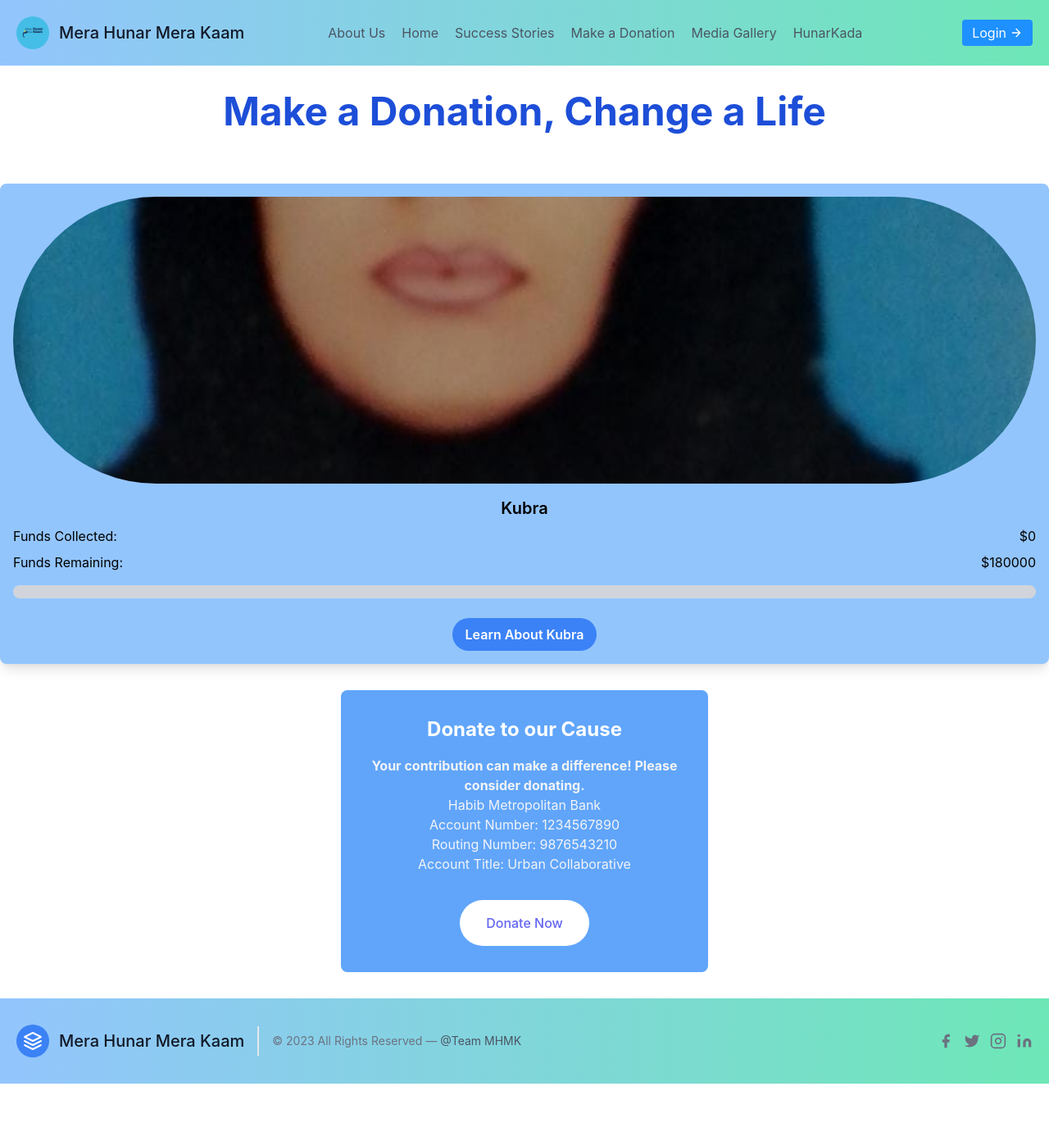
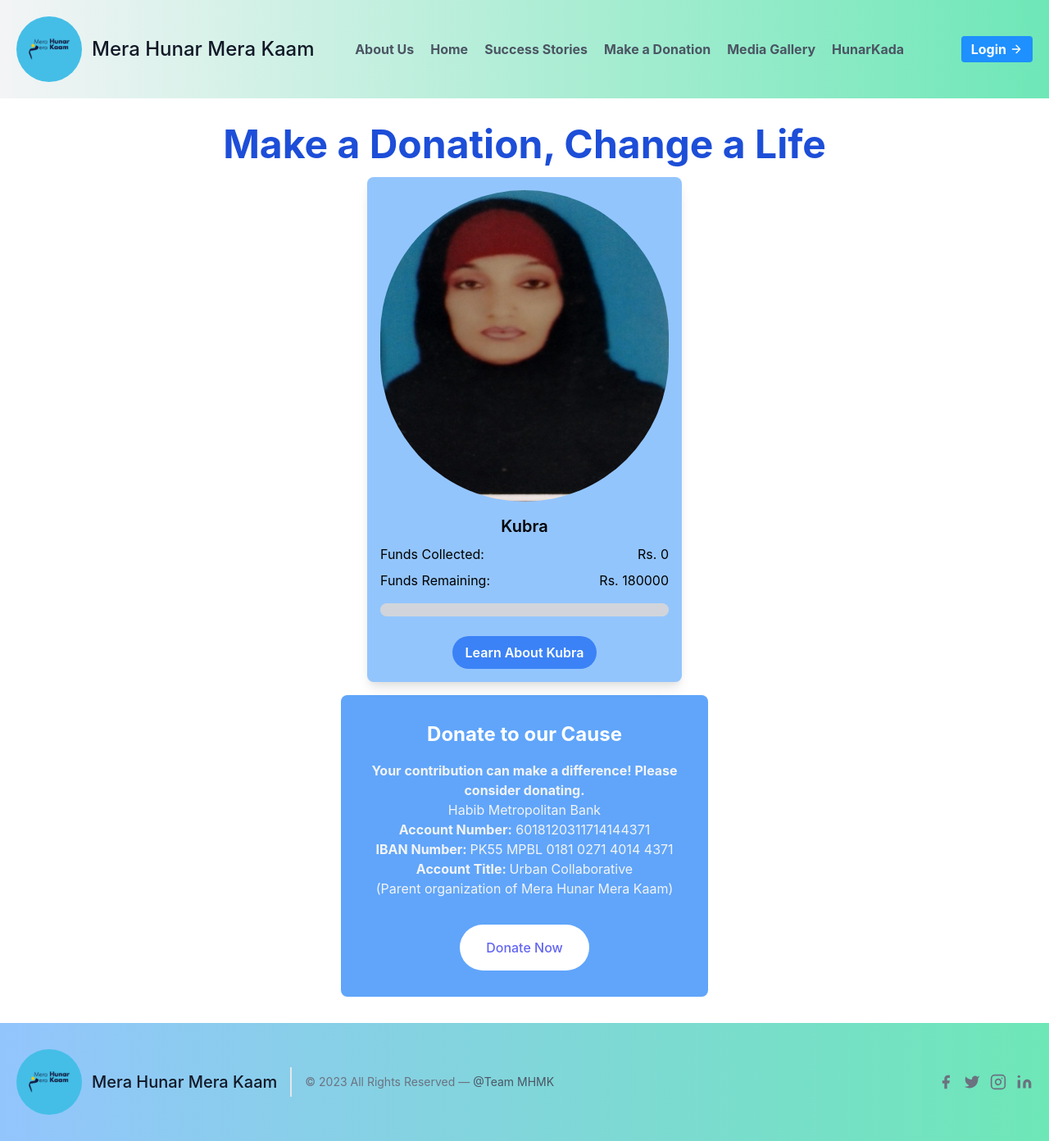
Before and after one commit to am07127/INotebook, a React (Create React App) app: page /donation in a window 1280 px wide. Shown: the whole page at 82% size. Before the commit the page ends 1322 px from the top, so only its background shows below. Built offline with nearby package versions, Linux system fonts and the light colour scheme.

Commit message:
Changes - quick fixes made

```diff
--- a/src/components/donation.js
+++ b/src/components/donation.js
@@ -10,7 +10,7 @@ const cardData = [
     total: 180000,
     image: "/PICTURES/KUBRA.jpg",
     description:
-      "An aspiring beautician and mother of three, Kubra is looking forward to pursue her passion by setting up a home studio for which she needs your assistance",
+      "An aspiring beautician and mother of three, Kubra is looking forward to pursue her passion by setting up a home studio for which she needs your assistance \n. She left her home 7 years ago due to personal challenges. Now, to pursue her passion, and to contribute to her family’s income, she is looking forward to set up a home studio. \n The costs will include purcease of beauty care products, parlor furniture, and other equipment.\n Kubra connected with our team that did a thorough evaluation to come up with a viable and sustainable business proposition.",
   },
   // {
   //   id: 2,
@@ -41,39 +41,65 @@ const DonationPage = () => {
   // Use the calculated number of columns in your className
   const gridClass = `grid grid-cols-1 md:grid-cols-${numberOfColumns} gap-4`;
   const [openAccordion, setOpenAccordion] = useState(null);
+  // Creating Modal for Kubra description
+  const [isModalOpen, setIsModalOpen] = useState(false);
+  const [selectedPerson, setSelectedPerson] = useState(null);
+
+  // in line Modal function within DonationPage
+  const Modal = ({ person, onClose }) => (
+    <div className="fixed inset-0 bg-black bg-opacity-50 flex items-center justify-center">
+      <div className="bg-white p-4 max-w-full max-h-full overflow-y-auto ">
+        {/* Modal content, including the long description */}
+        <h2 className="text-xl font-semibold mb-4">{person.name}</h2>
+        <p className="text-lg text-gray-800 font-serif">{person.description}</p>
+
+        {/* Close button */}
+        <button
+          className="mt-4 bg-blue-500 text-white font-semibold py-2 px-4 rounded-full inline-block focus:outline-none"
+          onClick={onClose}
+        >
+          Close
+        </button>
+      </div>
+    </div>
+  );
 
   const handleAccordionClick = (personId) => {
     // If the clicked accordion is already open, close it. Otherwise, open it.
     setOpenAccordion((prevOpenAccordion) =>
       prevOpenAccordion === personId ? null : personId
     );
+    setSelectedPerson(cardData.find((person) => person.id === personId));
+    setIsModalOpen(true);
+
   };
   return (
     <div className="bg-white min-h-screen flex flex-col items-center justify-center py-8">
       <h1 className="text-3xl md:text-5xl px-8 text-black font-bold text-blue-700 font-cursive body-font">
         Make a Donation, Change a Life
       </h1>
-      <div className="container mx-auto mt-8 py-8">
+      {/* <div className="container mx-auto mt-10 py-10 flex flex-wrap items-center justify-center"> Made changes here for centering Kubra */}
+      <div className="flex flex-wrap justify-center">
         <div className={gridClass}>
           {cardData.map((person) => (
             <div
               key={person.id}
-              className="bg-blue-300 rounded-lg shadow-lg p-4 transition duration-300 transform hover:scale-105"
+              className="bg-blue-300 rounded-lg shadow-lg p-4 transition duration-300 transform hover:scale-105 m-4 w-96"
             >
               <img
                 src={`${person.image}`}
                 alt={person.name}
-                className="w-full h-full rounded-full object-cover object-center"
-                style={{ maxHeight: "350px" }}
+                className="w-full h-full rounded-full object-center"
+                style={{ maxHeight: "380px" }}
               />
               <h3 className="text-xl font-semibold mt-4">{person.name}</h3>
               <div className="flex justify-between mt-2">
                 <p>Funds Collected:</p>
-                <p>${person.collected}</p>
+                <p>Rs. {person.collected}</p>
               </div>
               <div className="flex justify-between mt-2">
                 <p>Funds Remaining:</p>
-                <p>${person.total - person.collected}</p>
+                <p>Rs. {person.total - person.collected}</p>
               </div>
 
               <div className="mt-4">
@@ -90,17 +116,25 @@ const DonationPage = () => {
                 <button
                   className="accordion-header bg-blue-500 hover:bg-blue-700 text-white font-semibold py-2 px-4 rounded-full inline-block mx-auto mt-4 focus:outline-none text-center"
                   onClick={() => handleAccordionClick(person.id)}
+
                 >
                   Learn About {person.name}
                 </button>
               </div>
-              {openAccordion === person.id && (
+              {/* {openAccordion === person.id && (
                 <div className="accordion-body bg-gray-100 p-4 border-t border-gray-200 py-2">
                   <p className="text-lg text-gray-800 font-serif">
                     {person.description}
                   </p>
                 </div>
+              )} */}
+              {isModalOpen && (
+                <Modal
+                  person={selectedPerson}
+                  onClose={() => setIsModalOpen(false)}
+                />
               )}
+
             </div>
           ))}
         </div>
@@ -191,9 +225,10 @@ const DonationPage = () => {
           </strong>
         </p>
         <p className="text-gray-100">Habib Metropolitan Bank</p>
-        <p className="text-gray-100">Account Number: 1234567890</p>
-        <p className="text-gray-100">Routing Number: 9876543210</p>
-        <p className="text-gray-100">Account Title: Urban Collaborative</p>
+        <p className="text-gray-100"><strong>Account Number:</strong> 6018120311714144371</p>
+        <p className="text-gray-100"><strong>IBAN Number: </strong>PK55 MPBL 0181 0271 4014 4371</p>
+        <p className="text-gray-100"><strong>Account Title: </strong>Urban Collaborative</p>
+        <p className="text-gray-100">(Parent organization of Mera Hunar Mera Kaam)</p>
 
         <a
           href="https://forms.gle/qKVhQ5A75tQxHQDP8"
--- a/src/components/footer.js
+++ b/src/components/footer.js
@@ -7,8 +7,8 @@ export default class footer extends Component {
         <footer className="text-gray-600 body-font bg-gradient-to-r from-blue-300 to-green-300">
           <div className="container px-5 py-8 mx-auto flex items-center sm:flex-row flex-col">
             <a className="flex title-font font-medium items-center md:justify-start justify-center text-gray-900">
-              <svg
-                src="/logo1.jpeg"
+              {/* <svg
+                // src="logo1.jpeg"
                 fill="none"
                 stroke="currentColor"
                 stroke-linecap="round"
@@ -17,8 +17,14 @@ export default class footer extends Component {
                 className="w-10 h-10 text-white p-2 bg-blue-500 rounded-full"
                 viewBox="0 0 24 24"
               >
+                <image href="logo1.jpeg" width="24" height="24" />
                 <path d="M12 2L2 7l10 5 10-5-10-5zM2 17l10 5 10-5M2 12l10 5 10-5"></path>
-              </svg>
+              </svg>*/}
+              <img
+                src="logo1.jpeg"
+                alt="Logo"
+                className="w-20 h-20 text-white bg-blue-500 rounded-full"
+              />
               <span className="ml-3 text-xl">Mera Hunar Mera Kaam</span>
             </a>
             <p className="text-sm text-gray-500 sm:ml-4 sm:pl-4 sm:border-l-2 sm:border-gray-200 sm:py-2 sm:mt-0 mt-4">
--- a/src/components/header.js
+++ b/src/components/header.js
@@ -1,38 +1,55 @@
+// new code
 import React, { Component } from "react";
-import {Link} from "react-router-dom";
+import { Link } from "react-router-dom";
 
-export default class extends Component {
+export default class Header extends Component {
   render() {
     return (
       <div>
-        <header className="text-gray-600 body-font bg-gradient-to-r from-blue-300 to-green-300">
+        <header className="text-gray-600 body-font bg-gradient-to-r from-gray-100 to-green-300">
           <div className="container mx-auto flex flex-wrap p-5 flex-col md:flex-row items-center">
             <Link className="flex title-font font-medium items-center text-gray-900 mb-4 md:mb-0">
               <img
                 src="logo1.jpeg"
                 alt="Logo"
-                className="w-10 h-10  rounded-full"
+                className="w-20 h-20 rounded-full"
               />
+              <span className="ml-3 text-2xl">Mera Hunar Mera Kaam</span>
+            </Link>
 
-              <span className="ml-3 text-xl">Mera Hunar Mera Kaam</span>
+            <nav className="md:ml-auto md:mr-auto flex flex-wrap items-center text-base justify-center">
+              <Link className="mr-5 hover:text-gray-900 font-bold" to="/team">
+                About Us
               </Link>
-            <nav className="md:ml-auto md:mr-auto flex flex-wrap items-center text-base justify-center">
-              <Link className="mr-5 hover:text-gray-900" to="/team">About Us</Link>
-              <Link className="mr-5 hover:text-gray-900" to="/">Home</Link>
-              <Link className="mr-5 hover:text-gray-900" to="/stories">Success Stories</Link>
-              <Link className="mr-5 hover:text-gray-900" to="/donation">Make a Donation</Link>
-              <Link className="mr-5 hover:text-gray-900" to="/media">Media Gallery</Link>
-              <Link className="mr-5 hover:text-gray-900" to="/hunarkada">HunarKada</Link>
+              <Link className="mr-5 hover:text-gray-900 font-bold" to="/">
+                Home
+              </Link>
+              <Link className="mr-5 hover:text-gray-900 font-bold" to="/stories">
+                Success Stories
+              </Link>
+              <Link className="mr-5 hover:text-gray-900 font-bold" to="/donation">
+                Make a Donation
+              </Link>
+              <Link className="mr-5 hover:text-gray-900 font-bold" to="/media">
+                Media Gallery
+              </Link>
+              <Link className="mr-5 hover:text-gray-900 font-bold" to="/hunarkada">
+                HunarKada
+              </Link>
             </nav>
+
             <Link to="/login">
-            <button className="inline-flex items-center bg-gray-100 border-0 py-1 px-3 focus:outline-none hover:bg-gray-200 rounded text-base mt-4 md:mt-0" style={{color:'white',backgroundColor:'dodgerblue'}}>
-              Login
+              <button
+                className="inline-flex items-center bg-gray-100 border-0 py-1 px-3 focus:outline-none hover:bg-gray-200 rounded text-base mt-4 md:mt-0"
+                style={{ color: "white", backgroundColor: "dodgerblue" }}
+              >
+                <b>Login</b>
                 <svg
                   fill="none"
                   stroke="currentColor"
-                stroke-linecap="round"
-                stroke-linejoin="round"
-                stroke-width="2"
+                  strokeLinecap="round"
+                  strokeLinejoin="round"
+                  strokeWidth="2"
                   className="w-4 h-4 ml-1"
                   viewBox="0 0 24 24"
                 >
@@ -46,3 +63,56 @@ export default class extends Component {
     );
   }
 }
+
+
+
+// old code
+
+// import React, { Component } from "react";
+// import {Link} from "react-router-dom";
+
+// export default class extends Component {
+//   render() {
+//     return (
+//       <div>
+//         <header className="text-gray-600 body-font bg-gradient-to-r from-blue-300 to-green-300">
+//           <div className="container mx-auto flex flex-wrap p-5 flex-col md:flex-row items-center">
+//             <Link className="flex title-font font-medium items-center text-gray-900 mb-4 md:mb-0">
+//               <img
+//                 src="logo1.jpeg"
+//                 alt="Logo"
+//                 className="w-20 h-20  rounded-full"
+//               />
+
+//               <span className="ml-3 text-xl">Mera Hunar Mera Kaam</span>
+//             </Link>
+//             <nav className="md:ml-auto md:mr-auto flex flex-wrap items-center text-base justify-center">
+//               <Link className="mr-5 hover:text-gray-900" to="/team">About Us</Link>
+//               <Link className="mr-5 hover:text-gray-900" to="/">Home</Link>
+//               <Link className="mr-5 hover:text-gray-900" to="/stories">Success Stories</Link>
+//               <Link className="mr-5 hover:text-gray-900" to="/donation">Make a Donation</Link>
+//               <Link className="mr-5 hover:text-gray-900" to="/media">Media Gallery</Link>
+//               <Link className="mr-5 hover:text-gray-900" to="/hunarkada">HunarKada</Link>
+//             </nav>
+//             <Link to="/login">
+//             <button className="inline-flex items-center bg-gray-100 border-0 py-1 px-3 focus:outline-none hover:bg-gray-200 rounded text-base mt-4 md:mt-0" style={{color:'white',backgroundColor:'dodgerblue'}}>
+//               Login
+//               <svg
+//                 fill="none"
+//                 stroke="currentColor"
+//                 stroke-linecap="round"
+//                 stroke-linejoin="round"
+//                 stroke-width="2"
+//                 className="w-4 h-4 ml-1"
+//                 viewBox="0 0 24 24"
+//               >
+//                 <path d="M5 12h14M12 5l7 7-7 7"></path>
+//               </svg>
+//             </button>
+//             </Link>
+//           </div>
+//         </header>
+//       </div>
+//     );
+//   }
+// }
--- a/src/components/info.js
+++ b/src/components/info.js
@@ -30,7 +30,7 @@ const NGOInfoSection = () => {
             <strong>
               <ul>
                 <li>Help build a skill</li>Provide financial support for our
-                program/for setting up a business<li></li>
+                program, for setting up a business<li></li>
                 <li>Employ our trained communities</li>{" "}
               </ul>
             </strong>
--- a/src/components/mediagallery.js
+++ b/src/components/mediagallery.js
@@ -15,20 +15,21 @@ const MediaGallery = ({ images }) => {
   };
 
   return (
-    <div className="w-full justify-center items-center">
-      {/* <div className="w-"> */}
+    // <div className="w-full justify-center items-center">
+    <div className="w-full h-full flex items-center justify-center object-center">
+      <div className="w-full max-w-4x1 mx-auto">
         <Slider {...settings} className="rounded-lg overflow-hidden">
           {images.map((item) => (
             <div key={item.id} className="focus:outline-none">
               <img
                 src={item.src}
                 alt={item.alt}
-                className="w-full md:h-96 object-center"
+                className="md:w-3/4 md:h-96 object-center justfy-center mx-auto"
               />
             </div>
           ))}
         </Slider>
-      {/* </div> */}
+      </div>
     </div>
   );
 };
--- a/src/components/stories.js
+++ b/src/components/stories.js
@@ -54,7 +54,7 @@ export default class extends Component {
               </div>
             </div>
           </div>
-          <div style={{ display: "flex", justifyContent: "center", alignItems: "center", flexDirection: "column", paddingBottom: "20px" }}>
+          {/* <div style={{ display: "flex", justifyContent: "center", alignItems: "center", flexDirection: "column", paddingBottom: "20px" }}>
             <iframe
               width="640"
               height="315"
@@ -73,7 +73,7 @@ export default class extends Component {
               style={{ paddingTop: "20px", paddingBottom: "20px" }}
               title="video1"
             ></iframe>
-          </div>
+          </div> */}
         </section>
       </div>
     );
--- a/src/components/team.js
+++ b/src/components/team.js
@@ -48,8 +48,8 @@ const Team = () => {
                         <h3 class="text-gray-900 font-medium mb-3">
                           {person.title}
                         </h3>
-                        <p class="mb-4">{person.info}</p>
-                        <span class="inline-flex">
+                        {/* <p class="mb-4">{person.info}</p> */}
+                        {/* <span class="inline-flex">
                           <a class="text-gray-500">
                             <svg
                               fill="none"
@@ -89,7 +89,7 @@ const Team = () => {
                               <path d="M21 11.5a8.38 8.38 0 01-.9 3.8 8.5 8.5 0 01-7.6 4.7 8.38 8.38 0 01-3.8-.9L3 21l1.9-5.7a8.38 8.38 0 01-.9-3.8 8.5 8.5 0 014.7-7.6 8.38 8.38 0 013.8-.9h.5a8.48 8.48 0 018 8v.5z"></path>
                             </svg>
                           </a>
-                        </span>
+                        </span> */}
                       </div>
                     </div>
                   </div>
@@ -113,13 +113,21 @@ const Team = () => {
                 return (
                   <div class="p-4 lg:w-1/2" key={person1.id}>
                     <div class="h-full flex sm:flex-row flex-col items-center sm:justify-start justify-center text-center sm:text-left">
-                      <Link to="/team/info" onClick={() => handleclick(person1)}>
+                      {/* <Link to="/team/info" onClick={() => handleclick(person1)}>
                         <img
                           alt="team"
                           class="flex-shrink-0 rounded-lg w-48 h-48 object-cover object-center sm:mb-0 mb-4"
                           src={person1.image}
                         />
+                      </Link> */}
+                      <Link to="/team/info" onClick={() => handleclick(person1)}>
+                      <img
+                        alt="team"
+                        class="flex-shrink-0 rounded-lg w-48 h-48 object-center sm:mb-0 mb-4"
+                        src={person1.image}
+                      />
                       </Link>
+
 
                       <div class="flex-grow sm:pl-8">
                         <h2 class="title-font font-bold text-lg text-gray-900">
@@ -129,7 +137,7 @@ const Team = () => {
                           {person1.title}
                         </h3>
 
-                        <span class="inline-flex">
+                        {/* <span class="inline-flex">
                           <a class="text-gray-500">
                             <svg
                               fill="none"
@@ -169,7 +177,7 @@ const Team = () => {
                               <path d="M21 11.5a8.38 8.38 0 01-.9 3.8 8.5 8.5 0 01-7.6 4.7 8.38 8.38 0 01-3.8-.9L3 21l1.9-5.7a8.38 8.38 0 01-.9-3.8 8.5 8.5 0 014.7-7.6 8.38 8.38 0 013.8-.9h.5a8.48 8.48 0 018 8v.5z"></path>
                             </svg>
                           </a>
-                        </span>
+                        </span> */}
                       </div>
                     </div>
                   </div>
```
Also changed, not shown: src/components/aboutusinfo.js (+17 -11 lines). Lines whose indentation alone changed are shown as unchanged.
